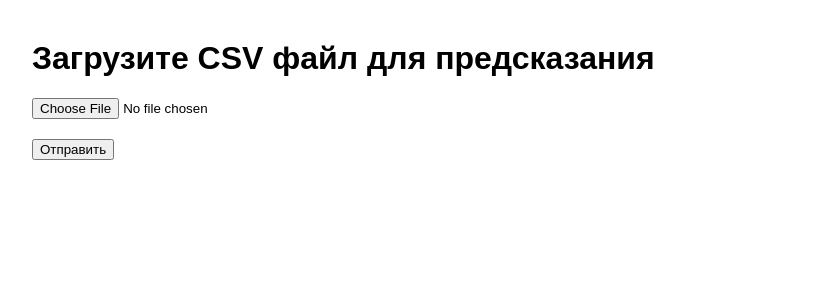
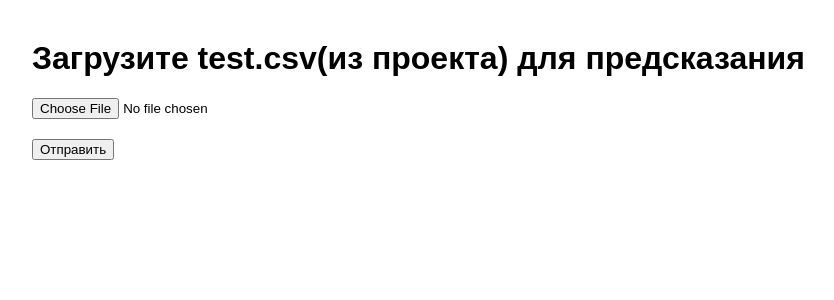
Before and after one commit to JavaAsska/HA_Api, a FastAPI app: page / in a window 1280 px wide. Shown: the top 300 px of the page, without its empty margins (208-1042 px from the left). Run offline with FastAPI, Linux system fonts and the light colour scheme; parts of the project's set-up code (start-up, migrations or seed data) failed here and were passed over.

Commit message:
updated readme and HTML-from

```diff
--- a/templates/index.html
+++ b/templates/index.html
@@ -20,7 +20,7 @@
 </head>
 <body>
     <div class="container">
-        <h1>Загрузите CSV файл для предсказания</h1>
+        <h1>Загрузите test.csv(из проекта) для предсказания</h1>
 
         <form id="uploadForm" enctype="multipart/form-data">
             <div class="form-group">
```
Also changed, not shown: README.md.
